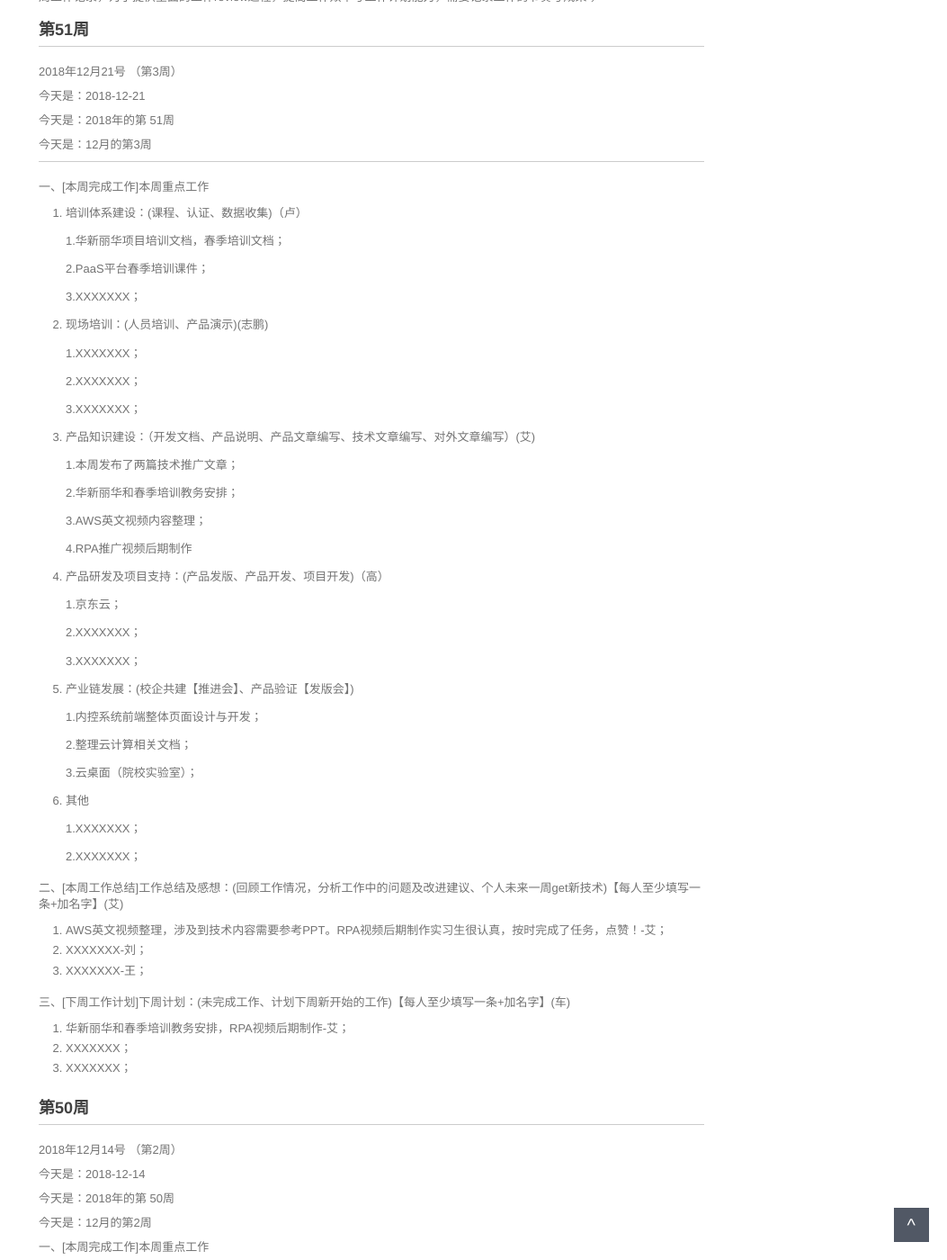
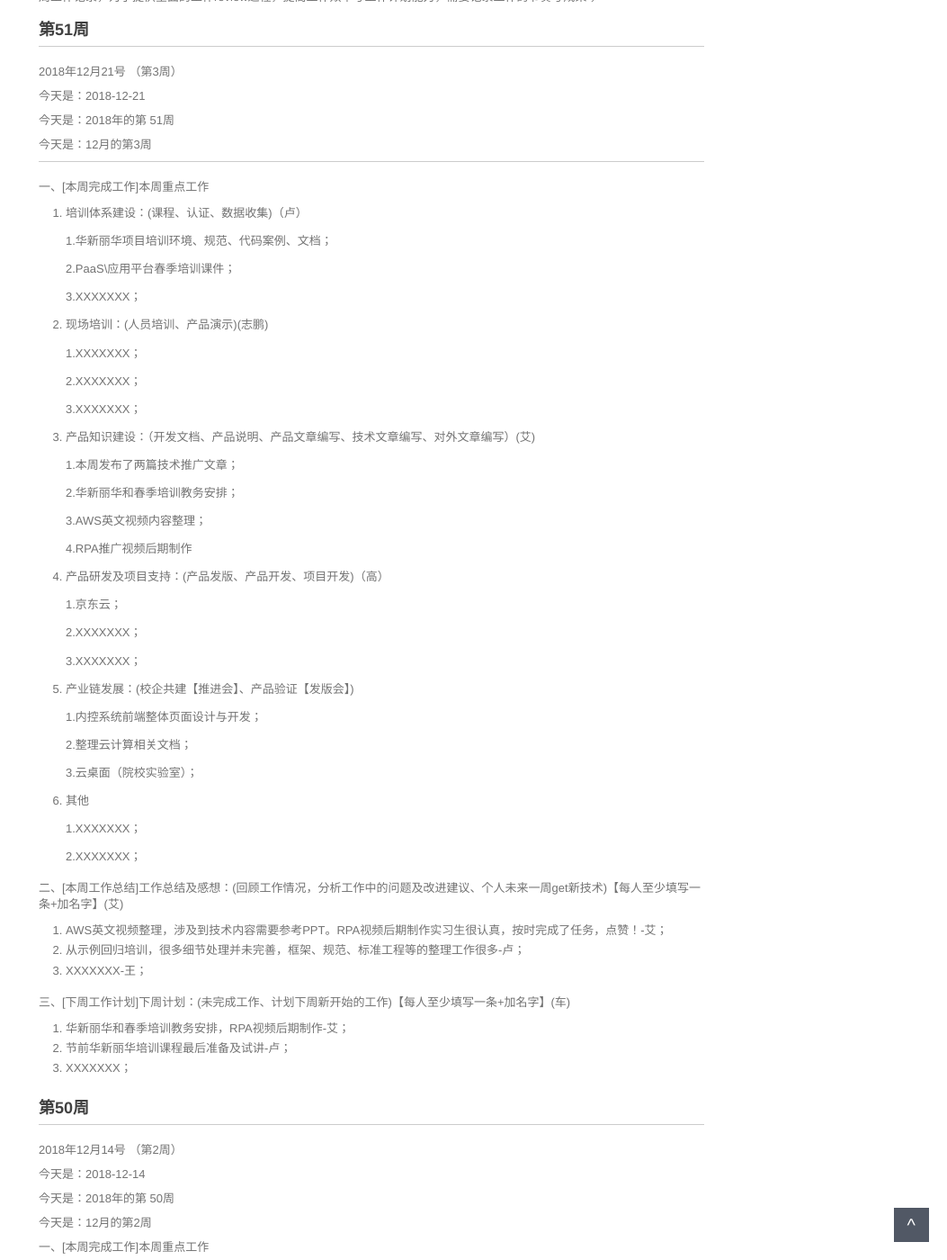
Before and after one commit to walllFlower/blog, a Jekyll site: the page built from _posts/2018-07-17-day_report_cxz.md, in a window 1280 px wide and 1400 px high, scrolled down 310 px. Shown: the whole window at 90% size, without its empty margins (227-1280 px from the left). Built offline with Jekyll 4.4.1, drawn with Linux system fonts in a browser that asks for light colours; comment, search, counter and statistics services are not loaded.

Commit message:
Update 2018-07-17-day_report_cxz.md

```diff
--- a/_posts/2018-07-17-day_report_cxz.md
+++ b/_posts/2018-07-17-day_report_cxz.md
@@ -26,9 +26,9 @@ categories: 技术运营工作周报
 
 1. 培训体系建设：(课程、认证、数据收集)（卢）
 
-    1.华新丽华项目培训文档，春季培训文档；
-
-    2.PaaS平台春季培训课件；
+    1.华新丽华项目培训环境、规范、代码案例、文档；
+
+    2.PaaS\应用平台春季培训课件；
 
     3.XXXXXXX；
 
@@ -75,13 +75,13 @@ categories: 技术运营工作周报
 二、[本周工作总结]工作总结及感想：(回顾工作情况，分析工作中的问题及改进建议、个人未来一周get新技术)【每人至少填写一条+加名字】(艾)
 
 1. AWS英文视频整理，涉及到技术内容需要参考PPT。RPA视频后期制作实习生很认真，按时完成了任务，点赞！-艾；
-2. XXXXXXX-刘；
+2. 从示例回归培训，很多细节处理并未完善，框架、规范、标准工程等的整理工作很多-卢；
 3. XXXXXXX-王；
 
 三、[下周工作计划]下周计划：(未完成工作、计划下周新开始的工作)【每人至少填写一条+加名字】(车)
 
 1. 华新丽华和春季培训教务安排，RPA视频后期制作-艾；
-2. XXXXXXX；
+2. 节前华新丽华培训课程最后准备及试讲-卢；
 3. XXXXXXX；
 
 
```
